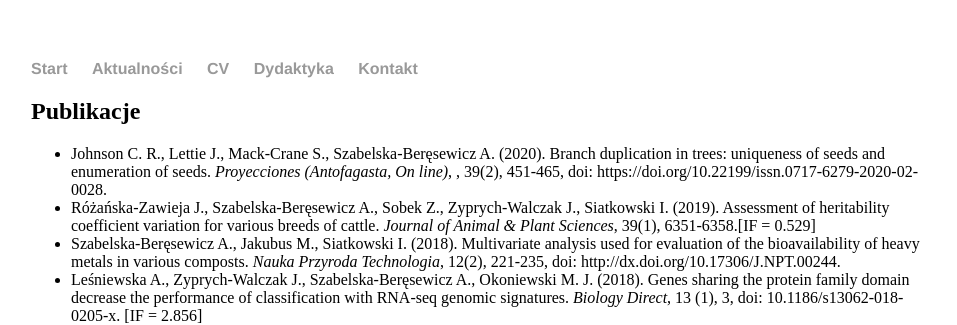
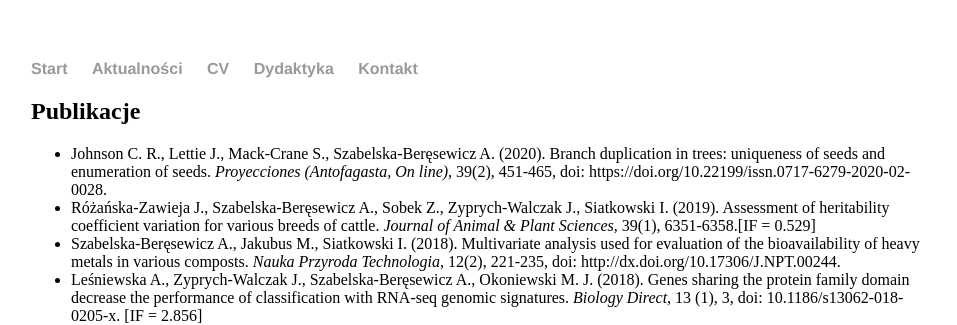
Before and after one commit to alicjaszabelska/alicjaszabelska.github.io, a Jekyll site: the page built from cv/publikacje.md, in a window 1280 px wide. Shown: the top 325 px of the page, without its empty margins (161-1118 px from the left). Built offline with Jekyll 4.4.1, drawn with Linux system fonts in a browser that asks for light colours.

Commit message:
drobne zmiany

```diff
--- a/cv/publikacje.md
+++ b/cv/publikacje.md
@@ -3,7 +3,7 @@ layout: page
 title: Publikacje
 ---
 
-+ Johnson C. R., Lettie J., Mack-Crane S., Szabelska-Beręsewicz A. (2020). Branch duplication in trees: uniqueness of seeds and enumeration of seeds. *Proyecciones (Antofagasta, On line)*, , 39(2), 451-465, doi: https://doi.org/10.22199/issn.0717-6279-2020-02-0028.
++ Johnson C. R., Lettie J., Mack-Crane S., Szabelska-Beręsewicz A. (2020). Branch duplication in trees: uniqueness of seeds and enumeration of seeds. *Proyecciones (Antofagasta, On line)*, 39(2), 451-465, doi: https://doi.org/10.22199/issn.0717-6279-2020-02-0028.
 + Różańska-Zawieja J., Szabelska-Beręsewicz A., Sobek Z., Zyprych-Walczak J., Siatkowski I. (2019). Assessment of heritability coefficient variation for various breeds of cattle. *Journal of Animal & Plant Sciences*, 39(1), 6351-6358.[IF = 0.529]
 + Szabelska-Beręsewicz A., Jakubus M., Siatkowski I. (2018). Multivariate analysis used for evaluation of the bioavailability of heavy metals in various composts. *Nauka Przyroda Technologia*, 12(2), 221-235, doi: http://dx.doi.org/10.17306/J.NPT.00244.
 + Leśniewska A., Zyprych-Walczak J., Szabelska-Beręsewicz A., Okoniewski M. J. (2018). Genes sharing the protein family domain decrease the performance of classification with RNA-seq genomic signatures. *Biology Direct*, 13 (1), 3, doi: 10.1186/s13062-018-0205-x. [IF = 2.856]
```
